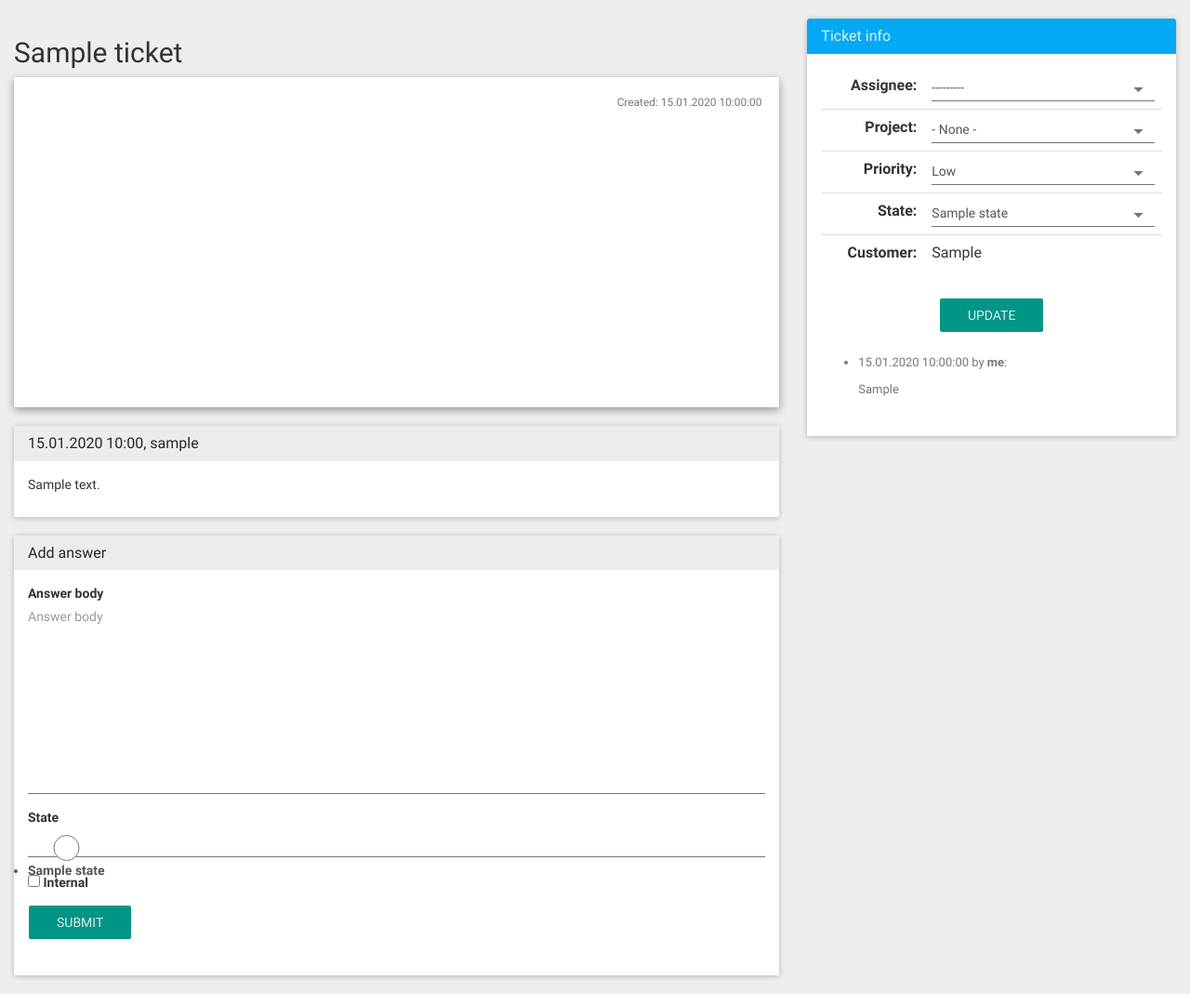
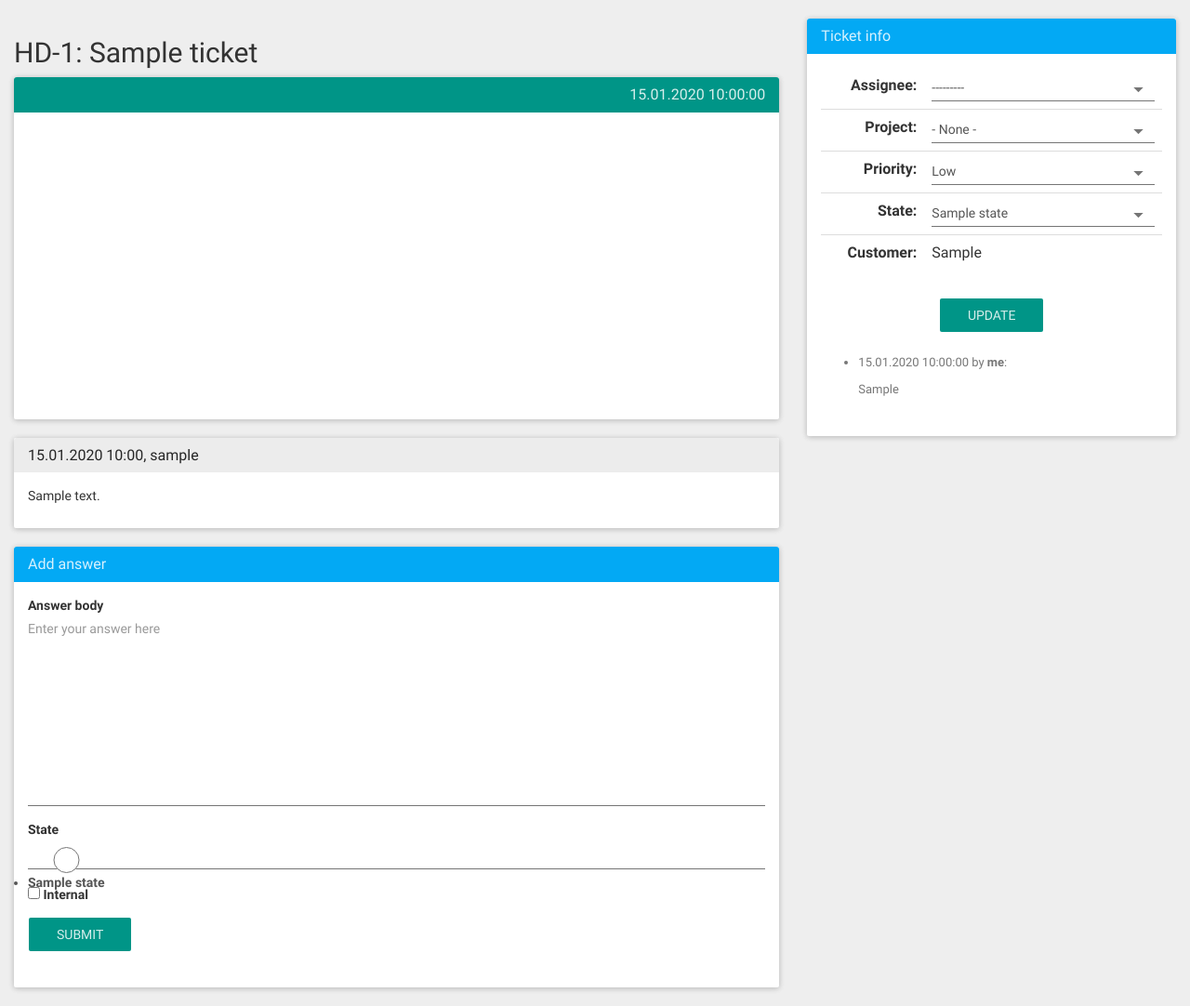
Before and after one commit to ookami-kb/django-simple-helpdesk, a Django app: a page that uses helpdesk/templates/helpdesk/base.html in a window 1280 px wide. Shown: the part 60-1142 px from the top of the page at 93% size. Run offline with Django 3.2, Linux system fonts and the light colour scheme; a user stored in the database is signed in; tables that the repository leaves empty hold one stand-in row (values such as "Sample post"); parts of the project's set-up code (start-up, migrations or seed data) failed here and were passed over; some libraries are stand-ins or nearby versions.

Commit message:
added color change on checkbox change, added ticket number to title, style ticket body

```diff
--- a/helpdesk/forms.py
+++ b/helpdesk/forms.py
@@ -10,6 +10,7 @@
     def __init__(self, *args, **kwargs):
         super(CommentForm, self).__init__(*args, **kwargs)
         self.fields['body'].label = u'Answer body'
+        self.fields['body'].widget.attrs['placeholder'] = u'Enter your answer here'
 
     class Meta:
         model = Comment
--- /dev/null
+++ b/helpdesk/static/helpdesk/js/custom.js
@@ -0,0 +1,13 @@
+function syncAnswerLabel() {
+    var panel = $("#answer-panel");
+    if ($("#id_internal").prop('checked')) {
+        panel.removeClass('panel-info').addClass('panel-default');
+    } else {
+        panel.removeClass('panel-default').addClass('panel-info');
+    }
+}
+
+$(document).ready(function() {
+    $("#id_internal").on('change', syncAnswerLabel);
+    syncAnswerLabel();
+});
--- a/helpdesk/templates/helpdesk/base.html
+++ b/helpdesk/templates/helpdesk/base.html
@@ -32,6 +32,7 @@
 <script src="{{ STATIC_URL }}helpdesk/js/ripples.min.js"></script>
 <script src="{{ STATIC_URL }}helpdesk/js/material.min.js"></script>
 <script src="{{ STATIC_URL }}helpdesk/js/jquery.dropdown.js"></script>
+<script src="{{ STATIC_URL }}helpdesk/js/custom.js"></script>
 <script>
     $(document).ready(function () {
         $.material.init();
--- a/helpdesk/templates/helpdesk/ticket.html
+++ b/helpdesk/templates/helpdesk/ticket.html
@@ -6,21 +6,23 @@
 {% block content %}
     <div class="row">
         <div class="col-xs-8">
-            <h2>{{ object.title }}</h2>
+            <h2>HD-{{ object.pk }}: {{ object.title }}</h2>
 
-            <div class="well">
-                <div class="text-muted text-right">
-                    <small>Created: {{ object.created|date:"d.m.Y H:i:s" }}</small>
+            <div class="panel panel-primary">
+                <div class="panel-heading">
+                    <h3 class="panel-title text-right">{{ object.created|date:"d.m.Y H:i:s" }}</h3>
                 </div>
-                <iframe src="{% url 'helpdesk_email' object.pk %}" frameborder="none" width="100%" height="300px" sandbox>
-                </iframe>
+                <div class="panel-body">
+                    <iframe src="{% url 'helpdesk_email' object.pk %}" frameborder="none"
+                        width="100%" height="300px" sandbox></iframe>
+                </div>
             </div>
 
             {% for comment in comments %}
                 {% include 'helpdesk/comment.html' %}
             {% endfor %}
 
-            <div class="panel panel-default">
+            <div class="panel panel-info" id="answer-panel">
                 <div class="panel-heading">
                     <h3 class="panel-title">Add answer</h3>
                 </div>
--- a/setup.py
+++ b/setup.py
@@ -1,7 +1,7 @@
 # -*- encoding: utf-8 -*-
 from setuptools import setup, find_packages
 
-version = '0.1.2'
+version = '0.1.3'
 
 setup(
     name='django-simple-helpdesk',
```
